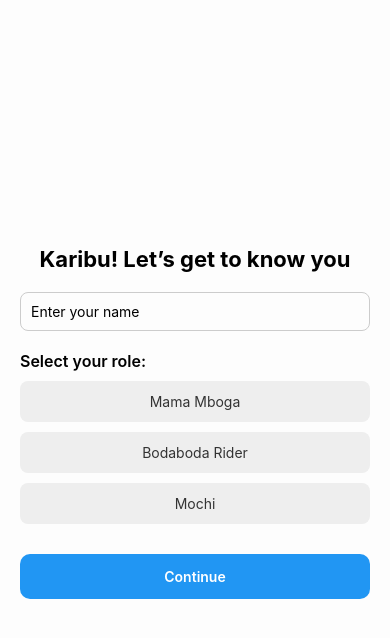
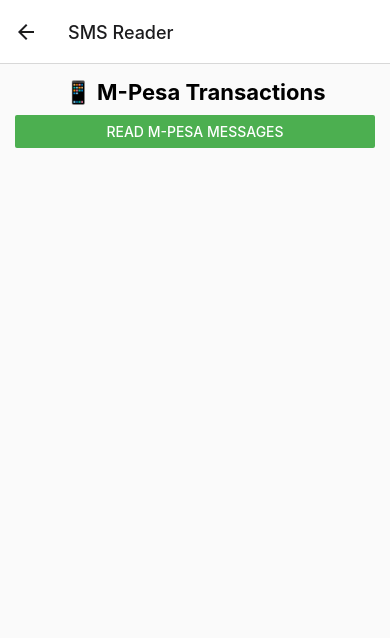
Before and after one commit to MuneneMutuma/kaikei, a React Native app: screen /SmsReader in a window 390 px wide. Shown: the top 638 px of the page. Built offline with nearby package versions, Linux system fonts and the light colour scheme.

Commit message:
updated and implemented navigation and views

```diff
--- a/App.tsx
+++ b/App.tsx
@@ -1,49 +1,75 @@
 import React, { useState } from 'react';
-import { SafeAreaView } from 'react-native';
+import { NavigationContainer } from '@react-navigation/native';
+import { createNativeStackNavigator } from '@react-navigation/native-stack';
+import { SafeAreaProvider } from 'react-native-safe-area-context';
+
 import SetupScreen from './src/screens/SetupScreen';
 import HomeScreen from './src/screens/HomeScreen';
 import AddExpenseScreen from './src/screens/AddExpenseScreen';
 import SmsReaderScreen from './src/screens/SmsReaderScreen';
 
+export type RootStackParamList = {
+  Setup: undefined;
+  Home: { name: string; persona: string };
+  AddExpense: undefined;
+  SmsReader: undefined;
+};
 
-type Screen = 'setup' | 'home' | 'addExpense' | 'smsReader';
+const Stack = createNativeStackNavigator<RootStackParamList>();
 
 const App = () => {
   const [userName, setUserName] = useState<string | null>(null);
   const [persona, setPersona] = useState<string | null>(null);
-  const [currentScreen, setCurrentScreen] = useState<Screen>('setup');
 
-  const handleSetupComplete = (name: string, selectedPersona: string) => {
+  const handleSetupComplete = (name: string, selectedPersona: string, navigation: any) => {
     console.log(`User setup complete: ${name} (${selectedPersona})`);
     setUserName(name);
     setPersona(selectedPersona);
-    setCurrentScreen('home');
-  };
-
-  const handleNavigate = (screen: Screen) => {
-    console.log(`Navigating to ${screen}`);
-    setCurrentScreen(screen);
+    navigation.replace('Home', { name, persona: selectedPersona });
   };
 
   return (
-    <SafeAreaView style={{ flex: 1 }}>
-      {currentScreen === 'setup' && <SetupScreen onComplete={handleSetupComplete} />}
-      {currentScreen === 'home' && (
-        <HomeScreen
-          name={userName!}
-          persona={persona!}
-          onNavigate={handleNavigate}
-        />
-      )}
-      {currentScreen === 'addExpense' && (
-        <AddExpenseScreen
-          onBack={() => handleNavigate('home')}
-        />
-      )}
-      {currentScreen === 'smsReader' && (
-        <SmsReaderScreen />
-      )}
-    </SafeAreaView>
+    <SafeAreaProvider>
+      <NavigationContainer>
+        <Stack.Navigator initialRouteName="Setup">
+          <Stack.Screen
+            name="Setup"
+            options={{ headerShown: false }}
+          >
+            {({ navigation }) => (
+              <SetupScreen
+                onComplete={(name, persona) => handleSetupComplete(name, persona, navigation)}
+              />
+            )}
+          </Stack.Screen>
+
+          <Stack.Screen
+            name="Home"
+            options={{ title: 'Home', headerBackVisible: false }}
+          >
+            {({ route, navigation }) => (
+              <HomeScreen
+                name={route.params.name}
+                persona={route.params.persona}
+                onNavigate={(screen) => navigation.navigate(screen as any)}
+              />
+            )}
+          </Stack.Screen>
+
+          <Stack.Screen
+            name="AddExpense"
+            component={AddExpenseScreen}
+            options={{ title: 'Add Expense' }}
+          />
+
+          <Stack.Screen
+            name="SmsReader"
+            component={SmsReaderScreen}
+            options={{ title: 'SMS Reader' }}
+          />
+        </Stack.Navigator>
+      </NavigationContainer>
+    </SafeAreaProvider>
   );
 };
 
```
